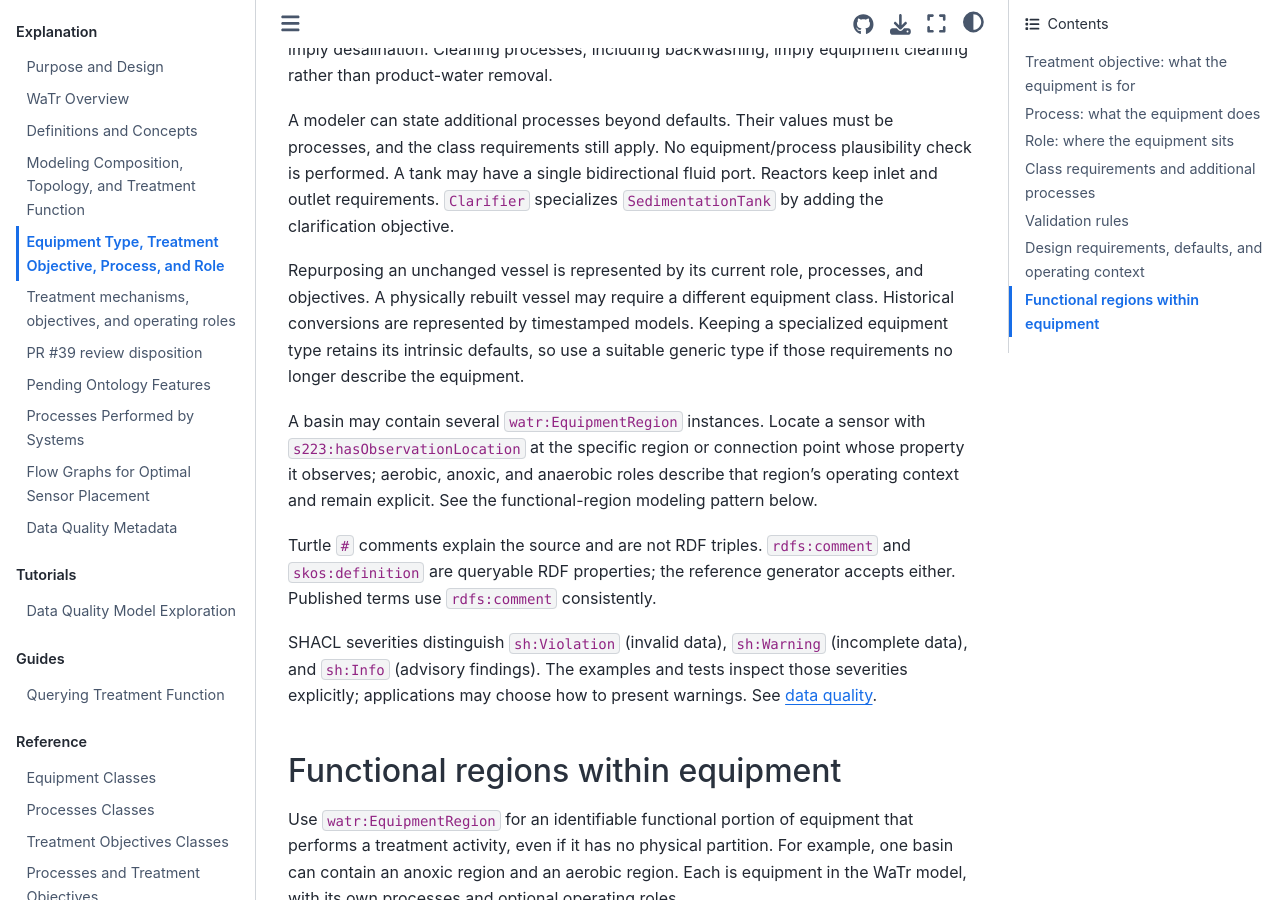
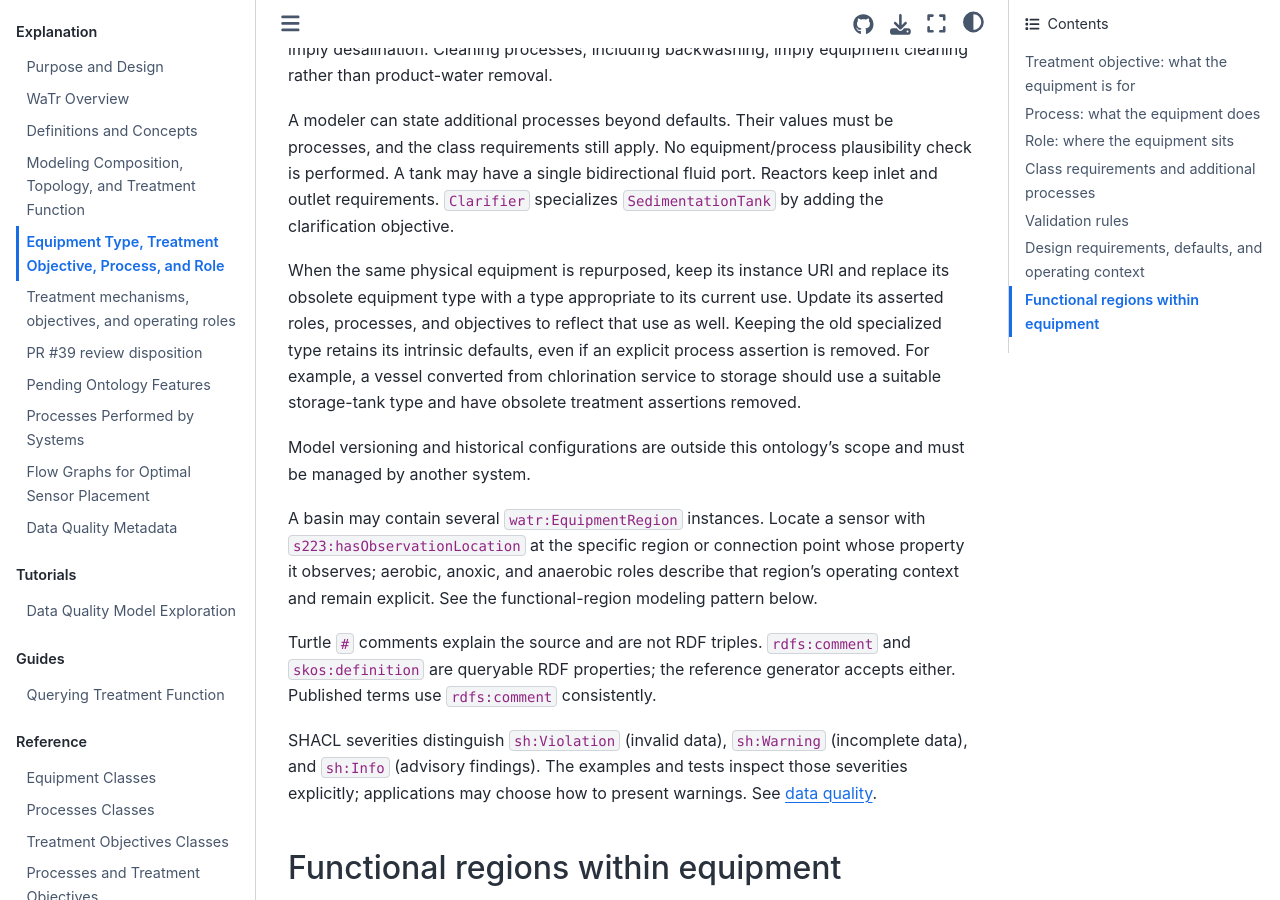
Before and after one commit to DataDrivenCPS/water-ontology, a Jupyter Book: the page built from docs/explanation/equipment_function.md, in a window 1280 px wide and 900 px high, scrolled down 5424 px. Built offline with Jupyter Book 1.0.4 settings and Sphinx 7.4.7 and the Sphinx Book theme 1.1.4, drawn with Linux system fonts in a browser that asks for light colours.

Commit message:
docs(water): clarify equipment repurposing and external history management

```diff
--- a/docs/explanation/equipment_function.md
+++ b/docs/explanation/equipment_function.md
@@ -222,11 +222,16 @@ plausibility check is performed. A tank may have a single bidirectional fluid po
 Reactors keep inlet and outlet requirements. `Clarifier` specializes
 `SedimentationTank` by adding the clarification objective.
 
-Repurposing an unchanged vessel is represented by its current role, processes,
-and objectives. A physically rebuilt vessel may require a different equipment
-class. Historical conversions are represented by timestamped models. Keeping a
-specialized equipment type retains its intrinsic defaults, so use a suitable
-generic type if those requirements no longer describe the equipment.
+When the same physical equipment is repurposed, keep its instance URI and
+replace its obsolete equipment type with a type appropriate to its current use.
+Update its asserted roles, processes, and objectives to reflect that use as well.
+Keeping the old specialized type retains its intrinsic defaults, even if an
+explicit process assertion is removed. For example, a vessel converted from
+chlorination service to storage should use a suitable storage-tank type and
+have obsolete treatment assertions removed.
+
+Model versioning and historical configurations are outside this ontology's
+scope and must be managed by another system.
 
 A basin may contain several `watr:EquipmentRegion` instances. Locate a sensor
 with `s223:hasObservationLocation` at the specific region or connection point
```
Also changed, not shown: docs/explanation/treatment_model_summary.md (+5 -4 lines), docs/explanation/treatment_review.md (+1 -1 lines).
